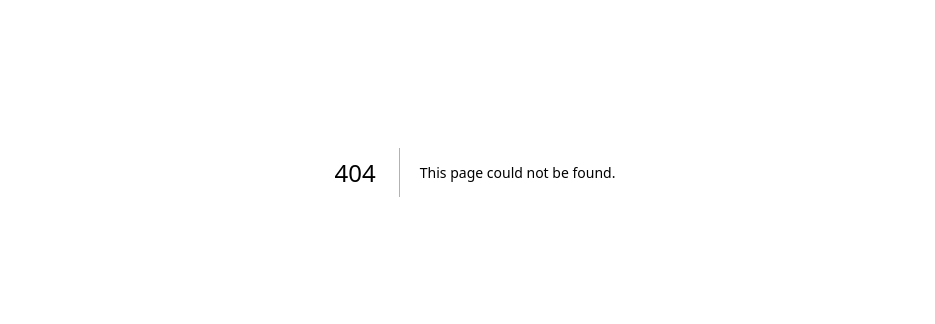
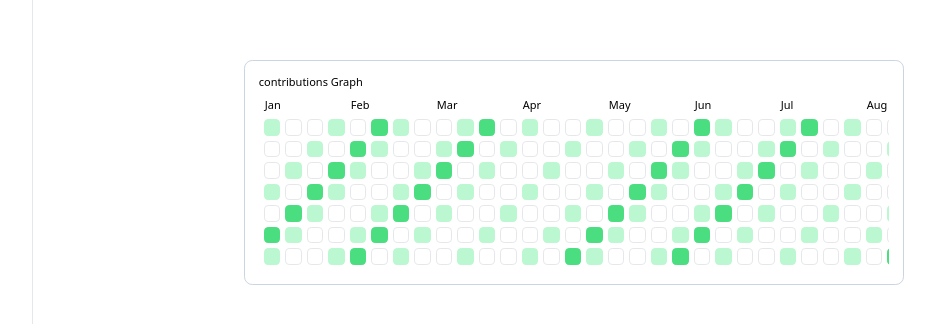
Before and after one commit to mzkmnk/next-components, a Next.js app: page /dashboard in a window 1280 px wide. Before the commit this address had no page. Shown: the part 228-552 px from the top of the page, without its empty margins (165-1100 px from the left). Built offline with nearby package versions, Linux system fonts and the light colour scheme.

Commit message:
wip:heapmap

```diff
--- a/app/(auth)/_components/button.tsx
+++ b/app/(auth)/_components/button.tsx
@@ -1,6 +1,7 @@
-import { auth, signIn } from "@/lib/auth";
+import { auth, signIn, signOut } from "@/lib/auth";
 import { cn } from "@/lib/utils";
 import { Github } from "lucide-react";
+import { redirect } from "next/navigation";
 
 
 const Button = async () => {
@@ -14,7 +15,12 @@ const Button = async () => {
             <form
                 action={async () => {
                     "use server"
-                    await signIn();
+                    if(session !== null){
+                        await signOut();
+                    }else{
+                        await signIn('github');
+                        redirect('/internal')
+                    }
                 }}
             >
                 <button className={cn("rounded-full w-20 h-20 flex items-center bg-slate-900 justify-center duration-150 shadow")}>
--- a/app/(auth)/sign-in/page.tsx
+++ b/app/(auth)/sign-in/page.tsx
@@ -1,7 +1,7 @@
 import Button from "../_components/button";
 
 
-const Page =  () => {
+const Page =  async () => {
     return (
         <div className="w-screen h-screen flex items-center justify-center">
             <Button></Button>
--- /dev/null
+++ b/app/(internal)/dashboard/components/sidebar.tsx
@@ -0,0 +1,17 @@
+import { PanelLeftClose } from "lucide-react";
+
+const Sidebar = () => {
+    return (
+        <div className="h-full w-72 border-r">
+            {/* <div className="w-full h-full py-2 px-5">
+                <div className="w-full flex items-center justify-end">
+                    <button>
+                        <PanelLeftClose strokeWidth={1.2}></PanelLeftClose>
+                    </button>
+                </div>
+            </div> */}
+        </div>
+    )
+}
+
+export default Sidebar;
--- /dev/null
+++ b/app/(internal)/dashboard/layout.tsx
@@ -0,0 +1,15 @@
+import { ReactNode } from "react"
+import Sidebar from "./components/sidebar";
+
+const Layout = ({children}:{children:ReactNode}) => {
+    return (
+        <div className="w-screen h-screen flex flex-row">
+            <Sidebar></Sidebar>
+            <div className="flex-1">
+                {children}
+            </div>
+        </div>
+    )
+}
+
+export default Layout;
--- /dev/null
+++ b/app/(internal)/dashboard/page.tsx
@@ -0,0 +1,55 @@
+import { cn } from "@/lib/utils";
+
+const Page = () => {
+
+    const months = ['Jan','Feb','Mar','Apr','May','Jun','Jul','Aug','Sep','Oct','Nov','Dec'];
+
+    return (
+        <div className="w-full h-full flex items-center justify-center">
+            <div className="flex flex-col w-[60rem] border rounded-xl border-slate-300 p-5">
+                <p>contributions Graph</p>
+                <div className="overflow-x-auto">
+                    <table className="border-spacing-2 border-separate table-fixed w-max">
+                        <thead>
+                            <tr>
+                                {
+                                    months.map((month) => {
+                                        return(
+                                            <td colSpan={4}>
+                                                <p>{month}</p>
+                                            </td>
+                                        );
+                                    })
+                                }
+                            </tr>
+                        </thead>
+                        <tbody>
+                            {
+                                Array(7).fill(0).map((_,indexX) => {
+                                    return (
+                                        <tr key={indexX} className="h-6">
+                                            {
+                                                Array(51).fill(0).map((_,indexY) => {
+                                                    return(
+                                                        <td key={indexY+indexX} className={cn("w-6 border rounded-md",
+                                                            {
+                                                                "bg-green-400 border-green-400":(indexY+indexX)%5===0,
+                                                                "bg-green-200 border-green-200":(indexY+indexX)%3===0,
+                                                            }
+                                                        )}></td>
+                                                    )
+                                                })
+                                            }
+                                        </tr>
+                                    )
+                                })
+                            }
+                        </tbody>
+                    </table>
+                </div>
+            </div>
+        </div>
+    )
+};
+
+export default Page;
--- a/app/lib/auth.ts
+++ b/app/lib/auth.ts
@@ -1,6 +1,12 @@
 import NextAuth from "next-auth";
 import GitHub from "next-auth/providers/github";
+import { NextRequest, NextResponse } from "next/server";
 
 export const {handlers,auth,signIn,signOut} = NextAuth({
-    providers:[GitHub]
+    providers:[GitHub],
+    callbacks:{
+        authorized : async ({auth}) => {
+            return !!auth;
+        }
+    }
 })
--- a/package.json
+++ b/package.json
@@ -12,6 +12,7 @@
     "@svgr/webpack": "^8.1.0",
     "class-variance-authority": "^0.7.0",
     "clsx": "^2.1.1",
+    "date-fns": "^4.1.0",
     "lucide-react": "^0.453.0",
     "next": "14.2.14",
     "next-auth": "^5.0.0-beta.23",
--- a/tsconfig.json
+++ b/tsconfig.json
@@ -23,6 +23,6 @@
       "@public/*":["./public/*"]
     }
   },
-  "include": ["next-env.d.ts", "**/*.ts", "**/*.tsx", ".next/types/**/*.ts"],
+  "include": ["next-env.d.ts", "**/*.ts", "**/*.tsx", ".next/types/**/*.ts", "app/(internal)/dashboard/page.tsx"],
   "exclude": ["node_modules"]
 }
```
Also changed, not shown: middleware.ts (added, +15 -0 lines), 1 other file (tests, documents, lock files or other folders).
